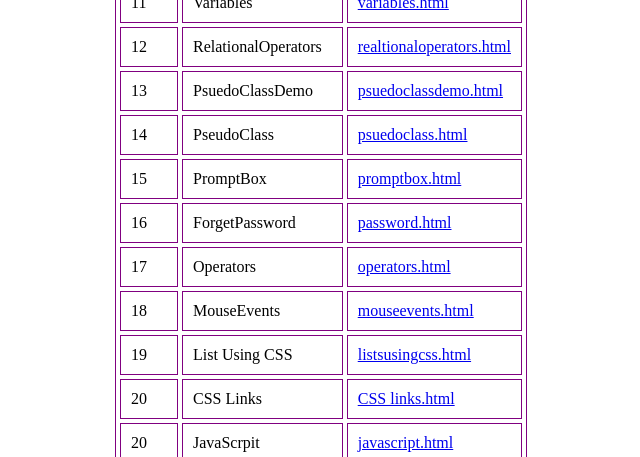
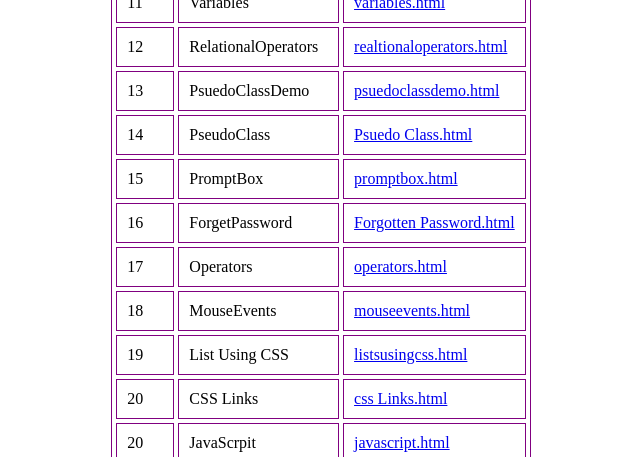
Before and after one commit to ShanmakhiTavvala/WAD-topics, a plain HTML site: page index.html in a window 1280 px wide. Shown: the part 840-1297 px from the top of the page, without its empty margins (319-959 px from the left). Drawn offline with Linux system fonts and the light colour scheme.

Commit message:
Add files via upload

```diff
--- a/index.html
+++ b/index.html
@@ -92,7 +92,7 @@
         <tr>
             <td>14</td>
             <td>PseudoClass</td>
-            <td><a href="psuedoclass.html">psuedoclass.html</a></td>
+            <td><a href="psuedoclass.html">Psuedo Class.html</a></td>
         </tr>
         <tr>
             <td>15</td>
@@ -102,7 +102,7 @@
         <tr>
             <td>16</td>
             <td>ForgetPassword</td>
-            <td><a href="password.html">password.html</a></td>
+            <td><a href="password.html">Forgotten Password.html</a></td>
         </tr>
         <tr>
             <td>17</td>
@@ -123,7 +123,7 @@
         <tr>
             <td>20</td>
             <td>CSS Links </td>
-            <td><a href="csslinks.html">CSS links.html</a></td>
+            <td><a href="csslinks.html">css Links.html</a></td>
 
         </tr>
         <tr>
```
